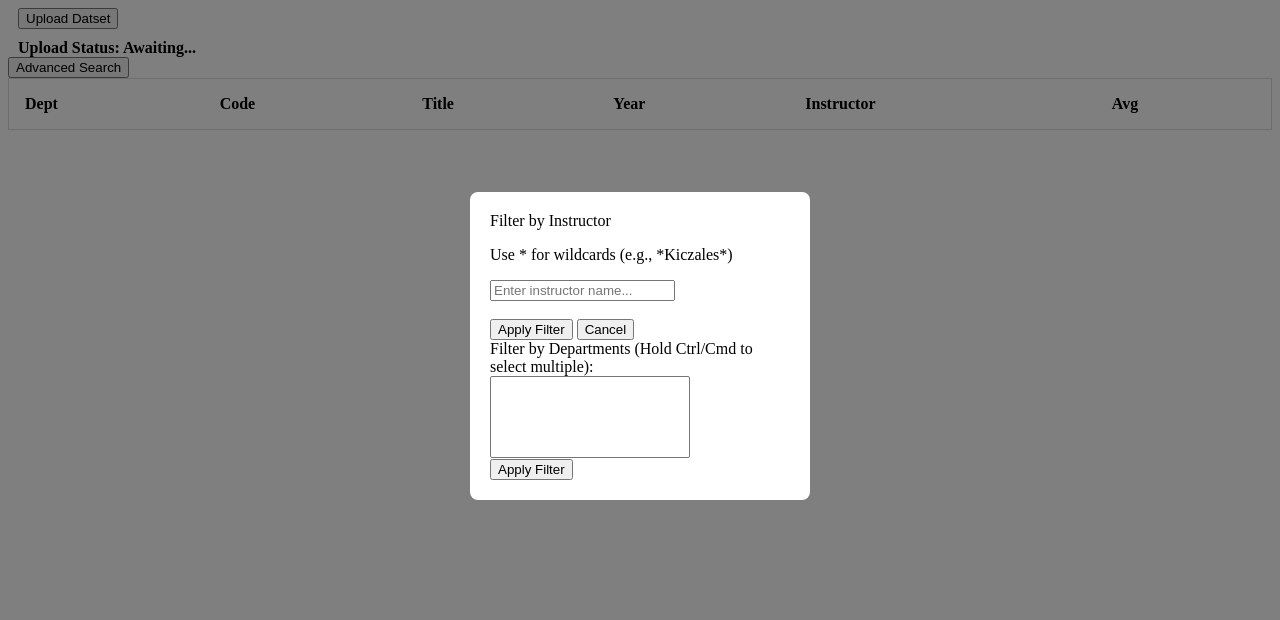
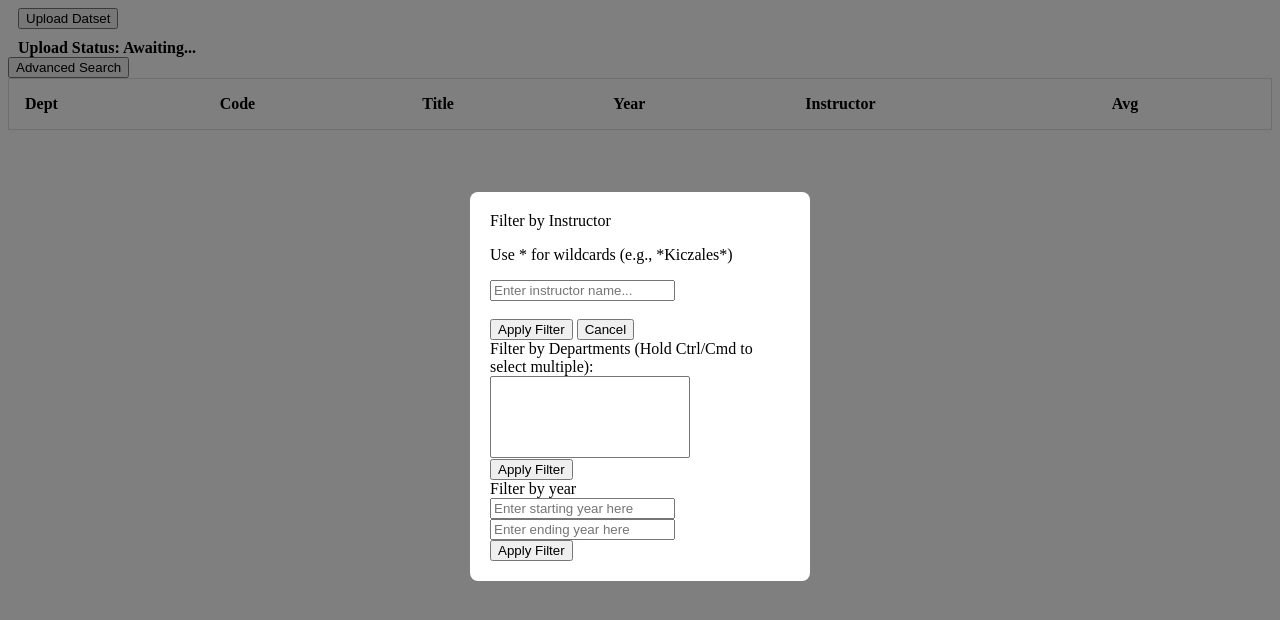
Before and after one commit to zalan8678/University-Management-System, a website: page frontend/public/index.html in a window 1280 px wide. Both pictures are taken after a click on the button "Advanced Search". Drawn offline with Linux system fonts and the light colour scheme; no server answers.

Commit message:
Added year filter

```diff
--- a/frontend/public/frontend.js
+++ b/frontend/public/frontend.js
@@ -71,6 +71,12 @@ window.addEventListener("DOMContentLoaded", async () => {
 			document.getElementById("myTable").appendChild(createSectionRow(course, section)); // appends to page
 		}
 	}
+	for (const department of departments) {
+		let newElement = document.createElement("option");
+		newElement.textContent = department;
+		newElement.value = department;
+		document.getElementById("deptSelect").appendChild(newElement);
+	}
 });
 
 // Generated by AI
@@ -118,7 +124,7 @@ async function sortByAttribute(attribute) {
 			kind: "course_offerings",
 			query: {
 				WHERE: {
-					IS: { dept: "*" },
+					IS: {dept: "*"},
 				},
 				OPTIONS: {
 					COLUMNS: ["dept", "code", "title", "year", "instructor", "avg"],
@@ -136,7 +142,6 @@ async function sortByAttribute(attribute) {
 		document.getElementById("myTable").appendChild(createSectionRow2(queryResult));
 	}
 }
-
 function createSectionRow2(section) {
 	const tr = document.createElement("tr");
 
@@ -227,7 +232,6 @@ async function applyMultiDeptFilter() {
 	}
 	closeModal();
 }
-// End of AI Code
 
 async function applyInstructorFilter() {
 	const select = document.getElementById("instructorInput");
@@ -266,11 +270,10 @@ async function applyInstructorFilter() {
 		closeModal();
 	}
 }
-
+// End of AI Code
 
 
 async function pollComplete(id, statusDiv) {
-
     // interval related components in this function is ai generated
     const interval = setInterval(async () => {
         const res = await fetch(`/api/v1/datasets/${id}`);
@@ -299,6 +302,7 @@ async function pollComplete(id, statusDiv) {
 
     }, 1000); // every 1 second
 }
+// Start of AI Code
 async function refreshTableAndDepts() {
 	const res = await fetch("/api/v1/courses?limit=5000");
 	const courses = await res.json();
@@ -334,3 +338,51 @@ async function refreshTableAndDepts() {
 		document.getElementById("deptSelect").appendChild(newElement);
 	}
 }
+// End of AI Code
+async function applyYearFilter(){
+	const select = document.getElementById("yearInput");
+	const startYear = parseInt(select.value);
+	const select2 = document.getElementById("yearInputEnd");
+	const endYear = parseInt(select2.value);
+	let whereClause = {};
+	// If nothing is selected, show everything
+	if (Number.isNaN(startYear)) {
+		if (Number.isNaN(endYear)) {
+			whereClause = { IS: { "instructor": "*" } };
+		} else {
+			whereClause = { LT: { "year": endYear } };
+		}
+	}
+	else if (Number.isNaN(endYear)) {
+		whereClause = { GT: { "year": startYear } };
+	} else {
+		whereClause = { AND: [{ GT: { "year": startYear } }, { LT: { "year": endYear } }] };
+	}
+		// Reuse your search logic
+		const req = await fetch(`/api/v1/search`, {
+			method: "POST",
+			headers: { "Content-Type": "application/json" },
+			body: JSON.stringify({
+				kind: "course_offerings",
+				query: {
+					WHERE: whereClause,
+					OPTIONS: {
+						COLUMNS: ["dept", "code", "title", "year", "instructor", "avg"],
+						ORDER: "dept",
+					},
+				},
+			}),
+		});
+
+		const result = await req.json();
+
+		// Clear and redraw table
+		const table = document.getElementById("myTable");
+		while (table.children.length > 1) {
+			table.removeChild(table.lastChild);
+		}
+		for (const queryResult of result) {
+			document.getElementById("myTable").appendChild(createSectionRow2(queryResult));
+		}
+		closeModal();
+}
--- a/frontend/public/index.html
+++ b/frontend/public/index.html
@@ -51,10 +51,16 @@
 				<br>
 				<button onclick="applyMultiDeptFilter()">Apply Filter</button>
 			</div>
+			<!-- End of AI Code -->
+			<label for="yearInput">Filter by year</label>
+			<br>
+			<input type="number" id="yearInput" placeholder="Enter starting year here">
+			<input type="number" id="yearInputEnd" placeholder="Enter ending year here">
+			<br>
+			<button onclick="applyYearFilter()">Apply Filter</button>
 		</div>
 	</div>
 
-	<!-- End of AI Code -->
+	</body>
 	<script type="text/javascript" src="/frontend.js"></script>
-	</body>
 </html>
```
